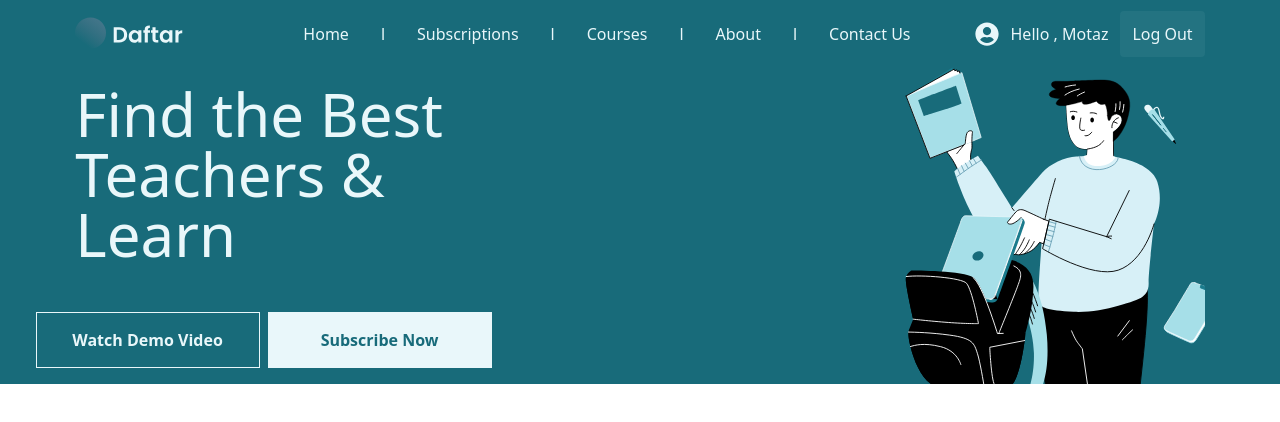
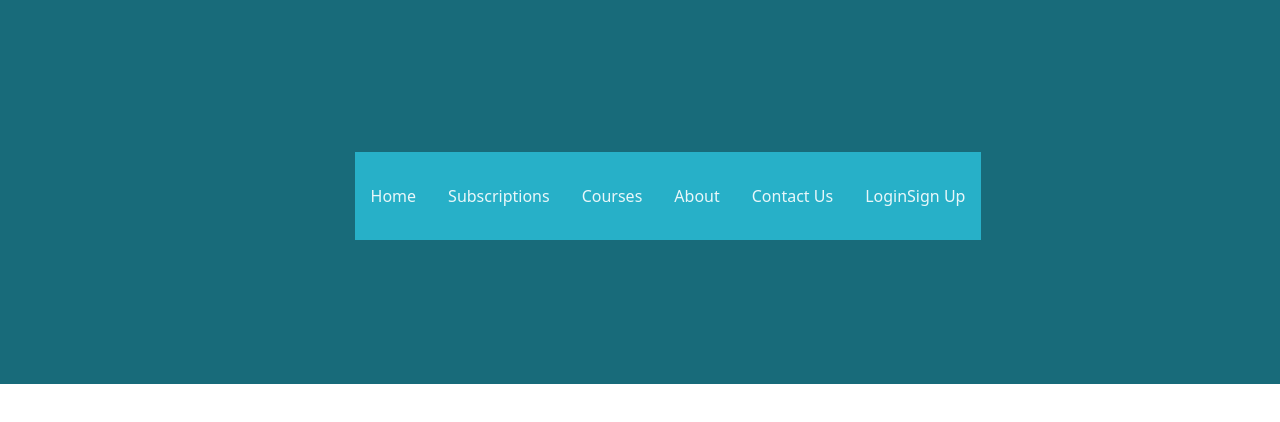
Before and after one commit to devbenho/Daftar, a React (Create React App) app in the folder client/: page / in a window 1280 px wide. Shown: the top 422 px of the page. Built offline with nearby package versions, Linux system fonts and the light colour scheme.

Commit message:
header & navbar

```diff
--- a/client/src/App.js
+++ b/client/src/App.js
@@ -1,109 +1,13 @@
 import React from "react";
-import HeaderLogo from "./HeaderLogo";
-import UserProfileName from "./component/UserInfo";
-import { FaUserCircle } from "react-icons/fa";
-import HeaderPic from "./Header-pic";
+// import HeaderLogo from "./HeaderLogo";
+// import UserProfileName from "./component/UserInfo";
+// import { FaUserCircle } from "react-icons/fa";
+// import HeaderPic from "./Header-pic";
+import { Header } from "./component/Header";
 
 function App() {
   return (
-    <>
-      {/* strat header */}
-      <div
-        className={
-          "header mx-auto h-96 flex justify-center items-center px-6 py-6 pt-8 bg-[#186B7A] overflow-y-hidden"
-        }
-      >
-        {/* strat box */}
-        <div className="header-box flex flex-col justify-center w-11/12 h-96 font-extralight">
-          {/* start nav logo+links+profile */}
-          <div className="box-nav w-full h-24 flex justify-between flex-row items-center">
-            <div className="box-nav-logo">
-              <HeaderLogo />
-            </div>
-            <div className="box-nav-links ml-14 flex items-center justify-center gap-8 text-[#E9F7FA] ">
-              <a
-                href="www.google.com"
-                className="btn-hover
-                relative
-                 before:content-['']
-                 before:absolute
-                 before:bottom-0
-                  before:left-0
-                   before:w-0
-                    before:h-0.5
-                     before:transition-all
-                      before:duration-500
-                       before:bg-white
-                       hover:before:w-full
-                       after:content-['']
-                 after:absolute
-                 after:top-0
-                  after:right-0
-                   after:w-0
-                    after:h-1
-                     after:transition-all
-                      after:duration-500
-                       after:bg-white
-                       hover:after:w-full "
-              >
-                Home
-              </a>
-              <span>l</span>
-              <a href="www.google.com" className="btn-hover">
-                Subscriptions
-              </a>
-              <span>l</span>
-              <a href="www.google.com">Courses</a>
-              <span>l</span>
-              <a href="www.google.com">About</a>
-              <span>l</span>
-              <a href="www.google.com">Contact Us</a>
-            </div>
-            <div className="box-nav-profile-profilepic text-[#E9F7FA] flex gap-3 flex-row">
-              <div className="flex justify-center items-center ">
-                <FaUserCircle size="1.5rem" />
-              </div>
-              <div>
-                <UserProfileName name="Motaz" />
-              </div>
-              <div>
-                <a
-                  href="www.google.com"
-                  className="bg-[#E9F7FA] text-[#E9F7FA] p-3 rounded bg-opacity-5"
-                >
-                  Log Out
-                </a>
-              </div>
-            </div>
-          </div>
-          {/* nav end logo+links+profile */}
-          {/* Start body of the header image + text */}
-          <div className="header-body flex flex-row w-full h-full">
-            <div className="right-col gap-12 w-1/3 flex flex-col justify-center items-center">
-              <div className="quotes text-6xl text-[#E9F7FA] text-left">
-                <h1>Find the Best Teachers & Learn</h1>
-              </div>
-              <div className="btns gap-2 font-bold flex flex-row justify-between items-center ">
-                <button class="p-1 w-56 h-14 border border-[#E9F7FA] text-[#E9F7FA]">
-                  Watch Demo Video
-                </button>
-                <button class="p-1 w-56 h-14 text-[#186B7A] bg-[#E9F7FA]">
-                  Subscribe Now
-                </button>
-              </div>
-            </div>
-            <div className="left-col w-2/3 flex justify-end items-end">
-              <div className="headerpic">
-                <HeaderPic />
-              </div>
-            </div>
-          </div>
-          {/* body of the header image + text End*/}
-        </div>
-        {/* box end */}
-      </div>
-      {/* header End */}
-    </>
+   <Header/>
   );
 }
 
--- a/client/src/component/Header.jsx
+++ b/client/src/component/Header.jsx
@@ -0,0 +1,23 @@
+export const Header = () => {
+    return (
+        <>
+        {/* Container */}
+            <header className="mx-auto h-96 flex justify-center items-center px-6 py-6 pt-8 bg-brand-500 overflow-y-hidden">
+                {/* NavBar */}
+                <nav className="ml-14 flex items-start justify-center gap-8 text-brand-50 bg-brand-300 py-[32px] px-[16px]">
+                    {/* Navbar Links */}
+                    <a href="www.google.com">Home</a>
+                    <a href="www.google.com">Subscriptions</a>
+                    <a href="www.google.com">Courses</a>
+                    <a href="www.google.com">About</a>
+                    <a href="www.google.com">Contact Us</a>
+                    {/* Navbar Buttons */}
+                    <div className="flex">
+                        <button>Login</button>
+                        <button>Sign Up</button>
+                    </div>
+                </nav>
+            </header>
+        </>
+    )
+}
```
Also changed, not shown: client/src/component/UserInfo.jsx (renamed from client/src/component/UserInfo.js).
